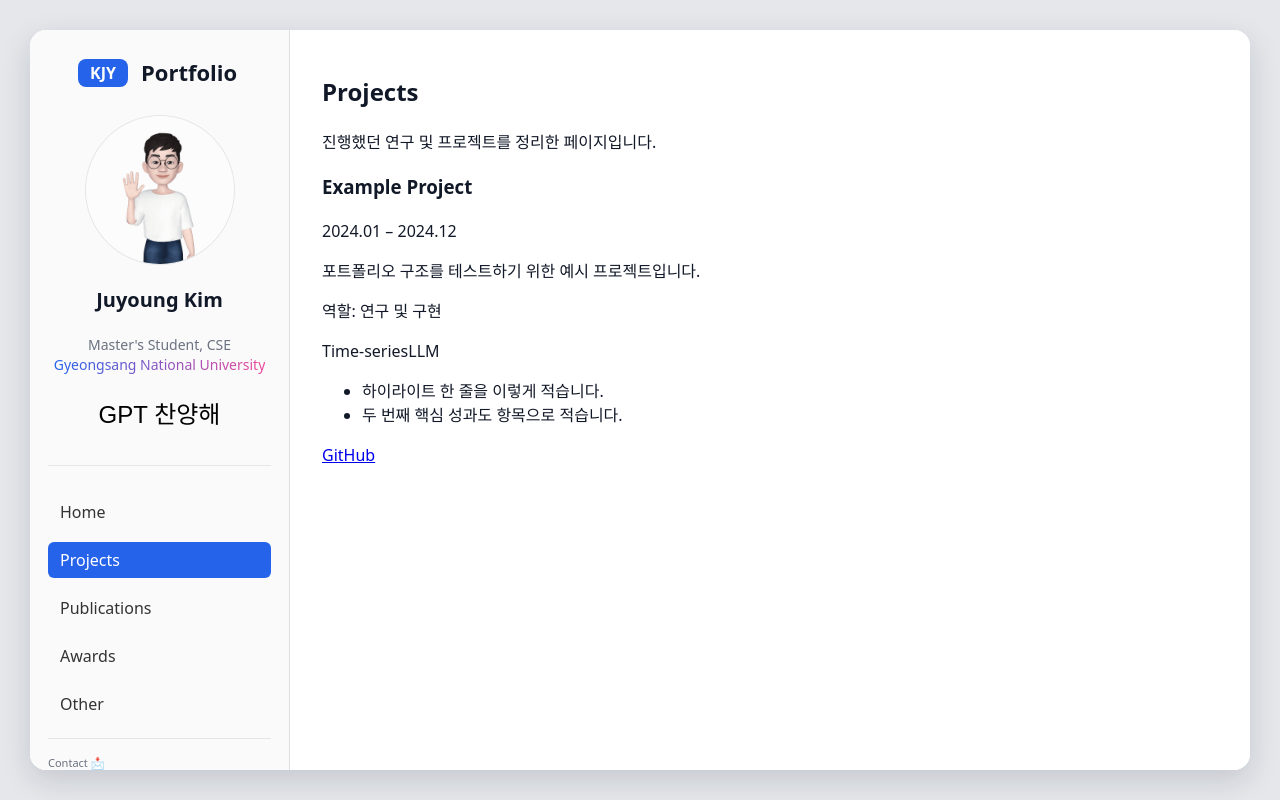
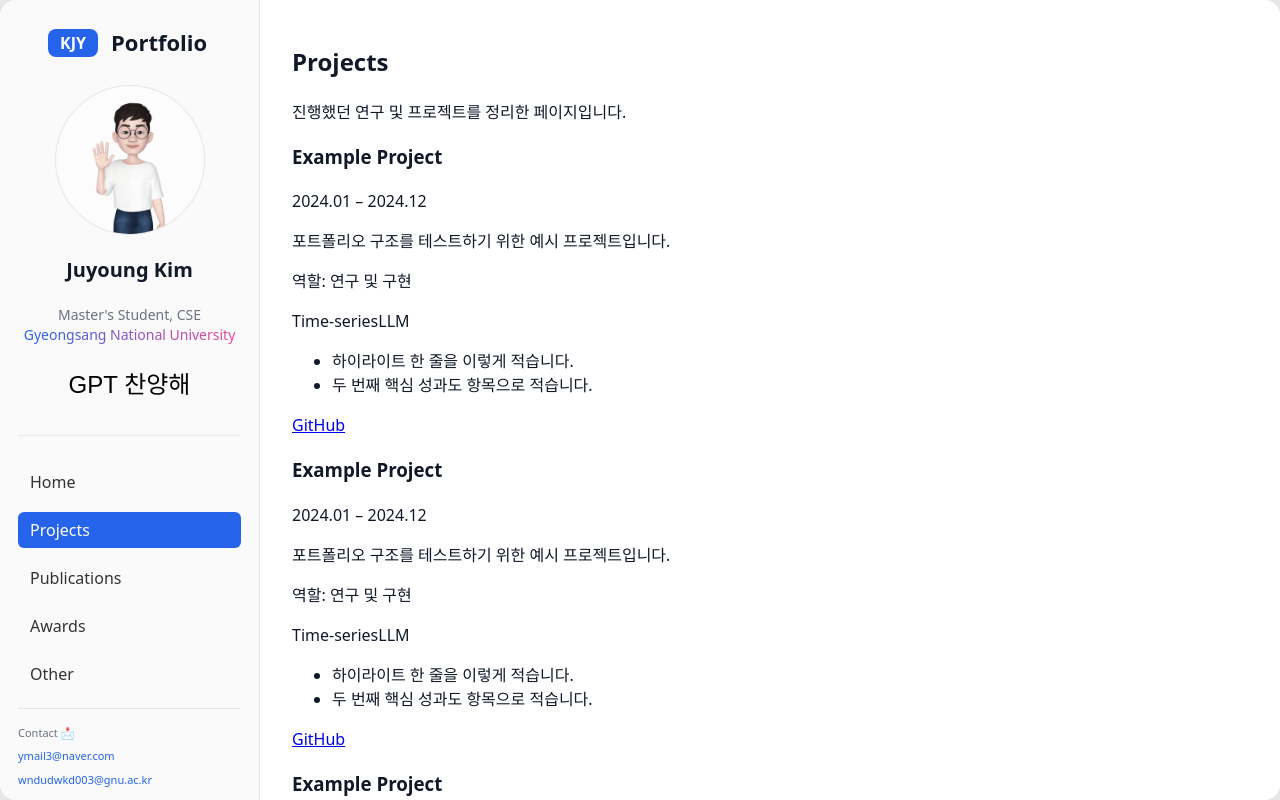
Before and after one commit to wndudwkd003/wndudwkd003.github.io, a React (Vite) app: page /projects in a window 1280 px wide. Built offline with nearby package versions, Linux system fonts and the light colour scheme; a web font is replaced by a local one.

Commit message:
css 스크롤 개선

```diff
--- a/src/components/layout/Layout.css
+++ b/src/components/layout/Layout.css
@@ -1,22 +1,40 @@
 /* 화면 전체에서 가운데 카드 하나 놓는 컨테이너 */
 .app-page {
-    min-height: 100vh; /* 화면 높이 기준 */
+    min-height: 100vh;
     display: flex;
     justify-content: center;
     align-items: flex-start;
-    padding: 30px 30px; /* 바깥 여백 */
+    padding: 30px;
 }
 
 /* 가운데 카드 */
 .app-shell {
     display: flex;
     width: 100%;
-    max-width: 1600px; /* 필요하면 유지 */
-    height: calc(100vh - 60px); /* 이 줄 추가: 60 = 위·아래 padding 30px * 2 */
+    max-width: 1600px;
+    height: calc(100vh - 60px); /* 30px * 2 */
+    background-color: #fff;
+    border-radius: 16px;
+    overflow: hidden;
+}
+
+/* 오른쪽 메인 영역 */
+.app-main {
+    flex: 1;
+    padding: 24px 32px;
     background-color: #ffffff;
-    border-radius: 16px;
-    box-shadow: 0 10px 30px rgba(15, 23, 42, 0.15);
-    overflow: hidden; /* 카드 밖으로 넘치는 건 숨김 */
+    overflow-y: auto; /* ←★ 내부 스크롤 */
+}
+
+@media (max-height: 900px) {
+    .app-page {
+        padding: 0; /* 여백 제거 */
+        align-items: stretch; /* 카드가 위·아래 꽉 차게 */
+    }
+
+    .app-shell {
+        height: 100vh; /* 전체 화면 사용 */
+    }
 }
 
 /* 프로필 영역: 세로 정렬, 가운데 정렬 */
@@ -89,6 +107,7 @@
     gap: 16px;
     background-color: #fafafa;
     height: 100%;
+    overflow-y: auto; /* ←★ 추가: 사이드바 넘치면 스크롤 */
 }
 
 .app-sidebar-header {
@@ -194,13 +213,3 @@
     font-size: 11px;
     color: #888;
 }
-
-/* ===== 오른쪽 메인 영역 ===== */
-
-.app-main {
-    flex: 1;
-    padding: 24px 32px;
-    box-sizing: border-box;
-    background-color: #ffffff;
-    overflow-y: auto; /* 이 줄 추가: 세로 스크롤 */
-}
--- a/src/data/projects.js
+++ b/src/data/projects.js
@@ -6,14 +6,81 @@ export const projects = [
         tags: ["Time-series", "LLM"],
         role: "연구 및 구현",
         summary: "포트폴리오 구조를 테스트하기 위한 예시 프로젝트입니다.",
-    highlights: [
-      "하이라이트 한 줄을 이렇게 적습니다.",
-      "두 번째 핵심 성과도 항목으로 적습니다."
-    ],
+        highlights: ["하이라이트 한 줄을 이렇게 적습니다.", "두 번째 핵심 성과도 항목으로 적습니다."],
         links: {
             github: "https://github.com/your-id/example",
             paper: "",
-      demo: ""
-    }
-  }
+            demo: "",
+        },
+    },
+    {
+        id: "example-project",
+        title: "Example Project",
+        period: "2024.01 – 2024.12",
+        tags: ["Time-series", "LLM"],
+        role: "연구 및 구현",
+        summary: "포트폴리오 구조를 테스트하기 위한 예시 프로젝트입니다.",
+        highlights: ["하이라이트 한 줄을 이렇게 적습니다.", "두 번째 핵심 성과도 항목으로 적습니다."],
+        links: {
+            github: "https://github.com/your-id/example",
+            paper: "",
+            demo: "",
+        },
+    },
+    {
+        id: "example-project",
+        title: "Example Project",
+        period: "2024.01 – 2024.12",
+        tags: ["Time-series", "LLM"],
+        role: "연구 및 구현",
+        summary: "포트폴리오 구조를 테스트하기 위한 예시 프로젝트입니다.",
+        highlights: ["하이라이트 한 줄을 이렇게 적습니다.", "두 번째 핵심 성과도 항목으로 적습니다."],
+        links: {
+            github: "https://github.com/your-id/example",
+            paper: "",
+            demo: "",
+        },
+    },
+    {
+        id: "example-project",
+        title: "Example Project",
+        period: "2024.01 – 2024.12",
+        tags: ["Time-series", "LLM"],
+        role: "연구 및 구현",
+        summary: "포트폴리오 구조를 테스트하기 위한 예시 프로젝트입니다.",
+        highlights: ["하이라이트 한 줄을 이렇게 적습니다.", "두 번째 핵심 성과도 항목으로 적습니다."],
+        links: {
+            github: "https://github.com/your-id/example",
+            paper: "",
+            demo: "",
+        },
+    },
+    {
+        id: "example-project",
+        title: "Example Project",
+        period: "2024.01 – 2024.12",
+        tags: ["Time-series", "LLM"],
+        role: "연구 및 구현",
+        summary: "포트폴리오 구조를 테스트하기 위한 예시 프로젝트입니다.",
+        highlights: ["하이라이트 한 줄을 이렇게 적습니다.", "두 번째 핵심 성과도 항목으로 적습니다."],
+        links: {
+            github: "https://github.com/your-id/example",
+            paper: "",
+            demo: "",
+        },
+    },
+    {
+        id: "example-project",
+        title: "Example Project",
+        period: "2024.01 – 2024.12",
+        tags: ["Time-series", "LLM"],
+        role: "연구 및 구현",
+        summary: "포트폴리오 구조를 테스트하기 위한 예시 프로젝트입니다.",
+        highlights: ["하이라이트 한 줄을 이렇게 적습니다.", "두 번째 핵심 성과도 항목으로 적습니다."],
+        links: {
+            github: "https://github.com/your-id/example",
+            paper: "",
+            demo: "",
+        },
+    },
 ];
```
Also changed, not shown: src/components/portfolio/ProjectCard.jsx (+4 -22 lines). Lines whose indentation alone changed are shown as unchanged.
